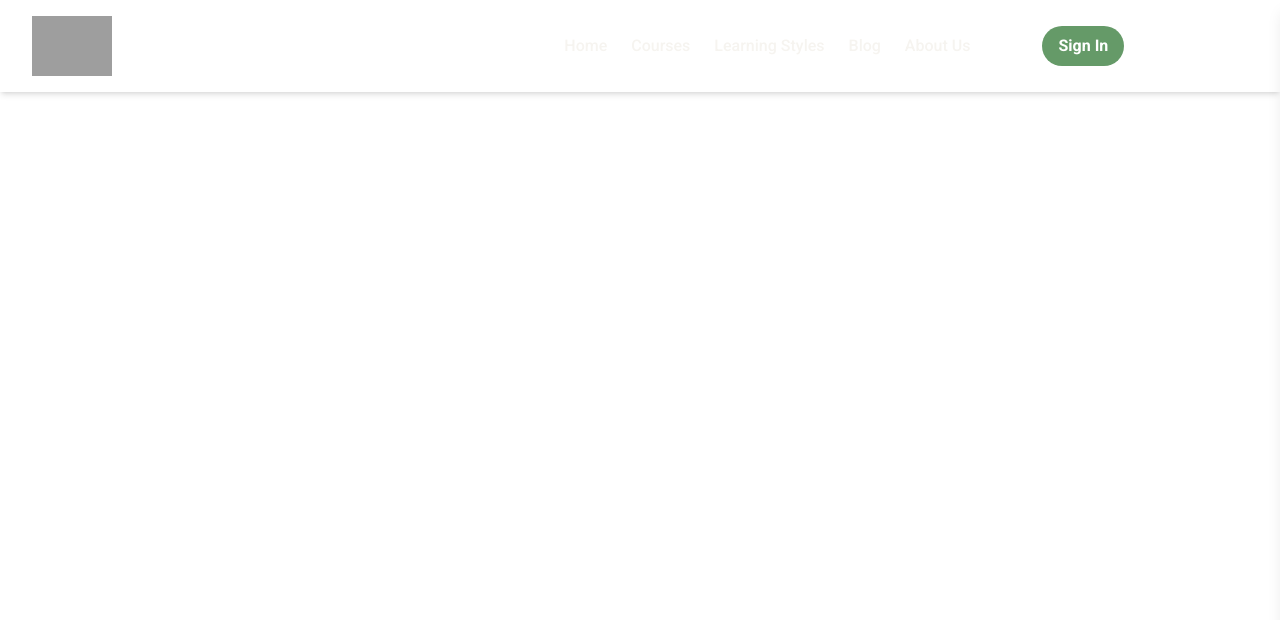
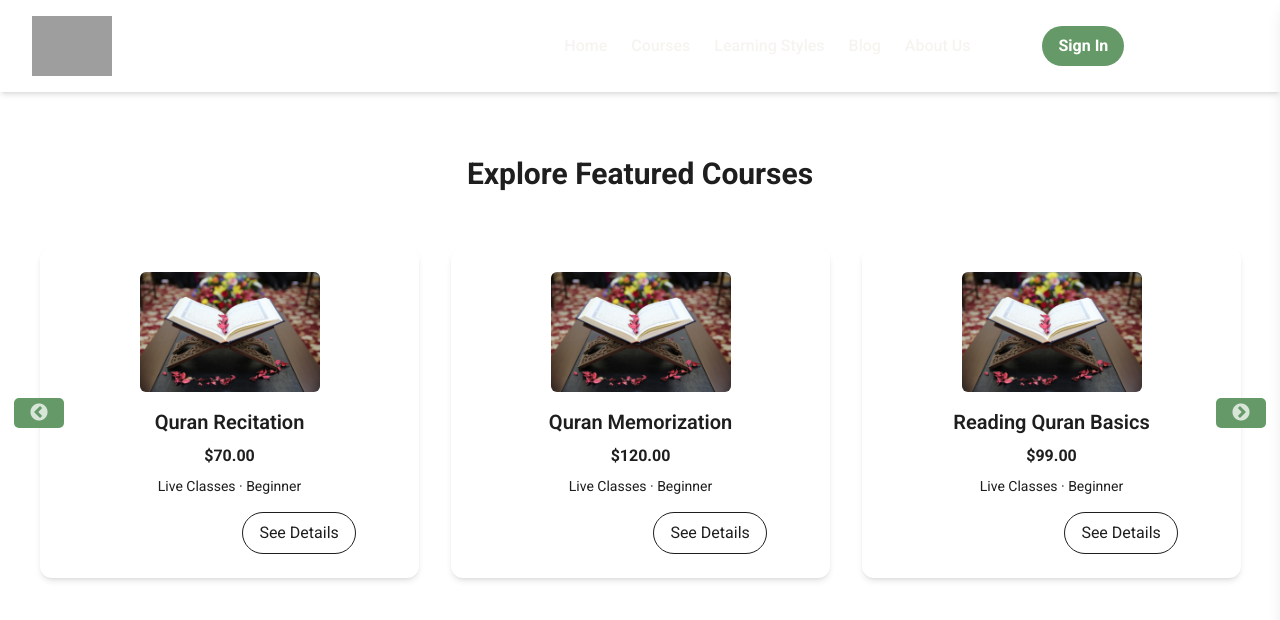
Before and after one commit to zubairkhan1234/quran-online, a Next.js app: page / in a window 1280 px wide. Shown: the top 620 px of the page. Built offline with nearby package versions, Linux system fonts and the light colour scheme; grey boxes are pictures that could not be loaded.

Commit message:
courses fixes

```diff
--- a/src/app/page.js
+++ b/src/app/page.js
@@ -1,5 +1,5 @@
 import Navigation from "@/components/sections/Navigation";
-// import Courses from "@/components/sections/Courses";
+import Courses from "@/components/sections/Courses";
 import "slick-carousel/slick/slick.css";
 import "slick-carousel/slick/slick-theme.css";
 // import ClassActivity from "@/components/sections/ClassActivity";
@@ -17,7 +17,7 @@ export default function Home() {
         <Header />
       </section> */}
       <div className="container m-auto">
-        {/* <Courses /> */}
+        <Courses />
       </div>
       {/* <div>
         <LearningSection />
--- a/src/components/sections/Courses.jsx
+++ b/src/components/sections/Courses.jsx
@@ -1,12 +1,12 @@
 'use client';
 import Image from 'next/image'
-import React, { use } from 'react'
-import Slider from "react-slick";
+import React, { useEffect } from 'react'
+import dynamic from 'next/dynamic'
 import "slick-carousel/slick/slick.css";
 import "slick-carousel/slick/slick-theme.css";
-import quran from '../../../public/images/quran.webp';
+import quran from '../../../public/images/quran.webp'
 
-// Dynamically import react-slick to disable SSR rendering
+// ✅ Dynamically import react-slick (disable SSR)
 const Slider = dynamic(() => import('react-slick'), { ssr: false });
 
 function Courses() {
@@ -21,33 +21,26 @@ function Courses() {
     dots: false,
     infinite: true,
     speed: 500,
-    slidesToShow: 3, // number of slides visible at once
+    slidesToShow: 3,
     slidesToScroll: 1,
     autoplay: true,
     autoplaySpeed: 2000,
     responsive: [
-      {
-        breakpoint: 1024, // for tablets
-        settings: {
-          slidesToShow: 2,
-        },
-      },
-      {
-        breakpoint: 768, // mobile (all phones)
-        settings: {
-          slidesToShow: 1,
-        },
-      },
+      { breakpoint: 1024, settings: { slidesToShow: 2 } },
+      { breakpoint: 768, settings: { slidesToShow: 1 } },
     ],
   };
+
+  // Example: you mentioned handleResize, but it’s not defined in your code.
+  // If you’re not using it, remove this useEffect completely.
   useEffect(() => {
-
-    handleResize(); // Run once when component mounts
+    const handleResize = () => {
+      // optional: put your responsive logic here
+    };
+    handleResize();
     window.addEventListener('resize', handleResize);
     return () => window.removeEventListener('resize', handleResize);
   }, []);
-
-
 
   return (
     <section className="bg-softGray py-16">
```
